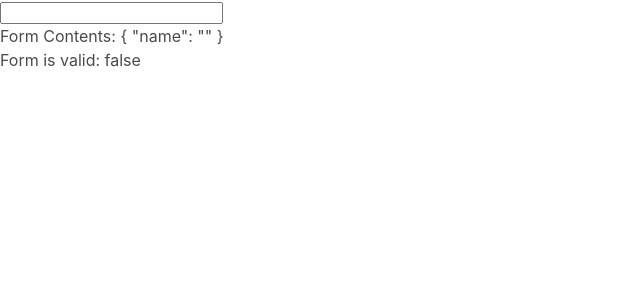
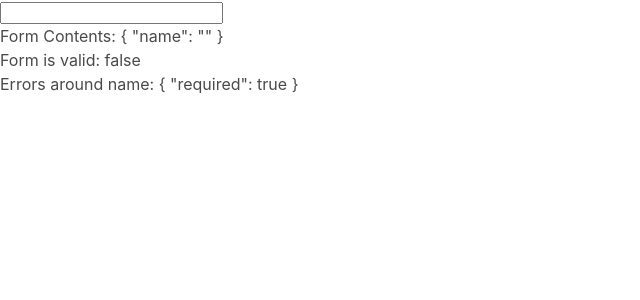
Before and after one commit to Aman07a/creditcard, an Angular app: page / in a window 1280 px wide. Shown: the top 300 px of the page, without its empty margins (0-640 px from the left). Built offline with nearby package versions, Linux system fonts and the light colour scheme.

Commit message:
Finding Validation Errors

```diff
--- a/src/app/card-form/card-form.component.html
+++ b/src/app/card-form/card-form.component.html
@@ -4,3 +4,4 @@
 
 <div>Form Contents: {{ cardForm.value | json }}</div>
 <div>Form is valid: {{ cardForm.valid }}</div>
+<div>Errors around name: {{ cardForm.controls.name.errors | json }}</div>
```
